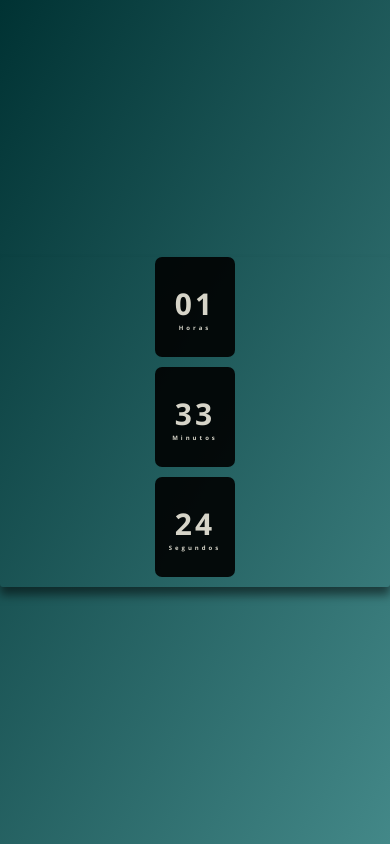
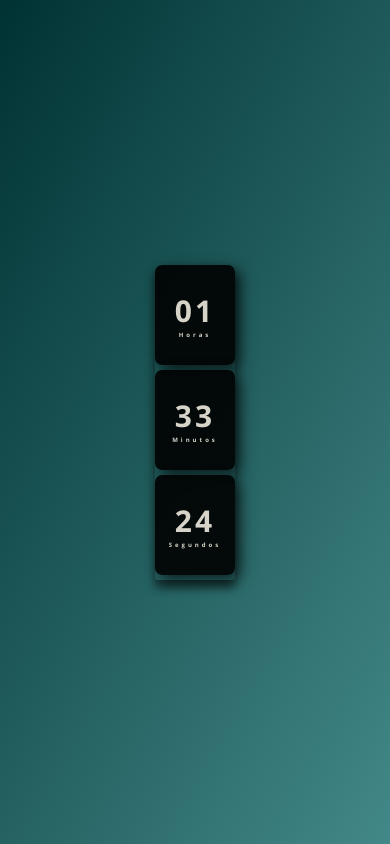
Before and after one commit to EltonSantos43/relogiodigital, a plain HTML site: page index.html in a window 390 px wide. Drawn offline with nearby package versions, Linux system fonts and the light colour scheme.

Commit message:
Fix responsiveness

```diff
--- a/assets/css/style.css
+++ b/assets/css/style.css
@@ -34,9 +34,11 @@ body {
     justify-content: center;
     color: #d6d4c8;
     background: rgba(0, 0, 0, .9);
-    box-shadow: 5px, 5px, 15px rgba(0, 0, 0, .7);
+    box-shadow: 5px 5px 15px rgba(0, 0, 0, .7);
     border-radius: 7px;
     letter-spacing: 3px;
+    margin-bottom: 0;
+    /* Removido para evitar espaço extra */
 }
 
 .relogio span {
@@ -53,12 +55,15 @@ body {
     .relogio {
         flex-direction: column;
         height: auto;
+        width: auto;
+        /* Ajusta a largura para caber melhor em telas menores */
     }
 
     .relogio div {
         height: 120px;
         width: 100px;
-        margin-bottom: 10px;
+        margin-bottom: 5px;
+        /* Reduzido para diminuir o espaço extra */
     }
 
     .relogio span {
@@ -74,6 +79,8 @@ body {
     .relogio div {
         height: 100px;
         width: 80px;
+        margin-bottom: 5px;
+        /* Mantido baixo para telas ainda menores */
     }
 
     .relogio span {
```
